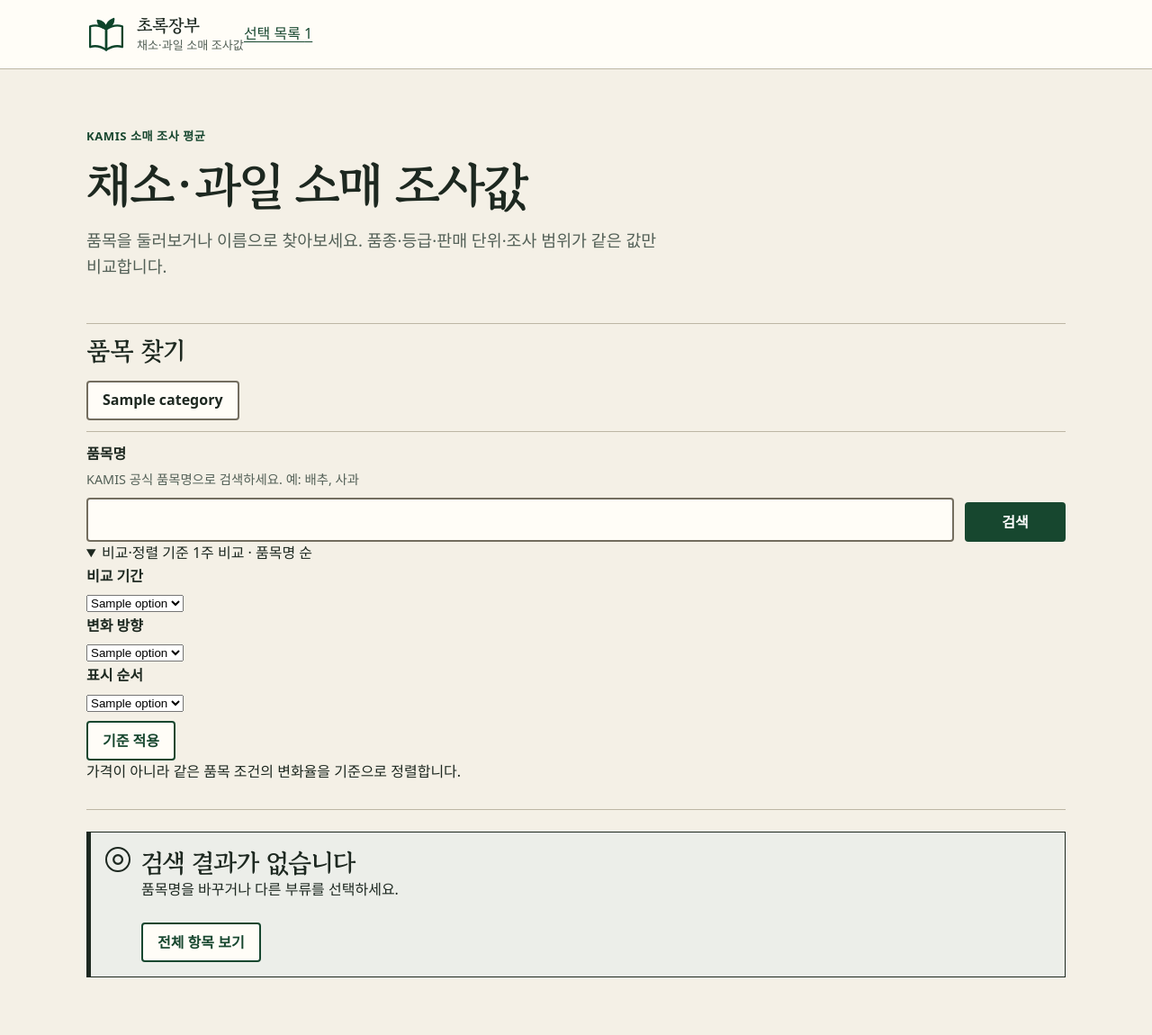
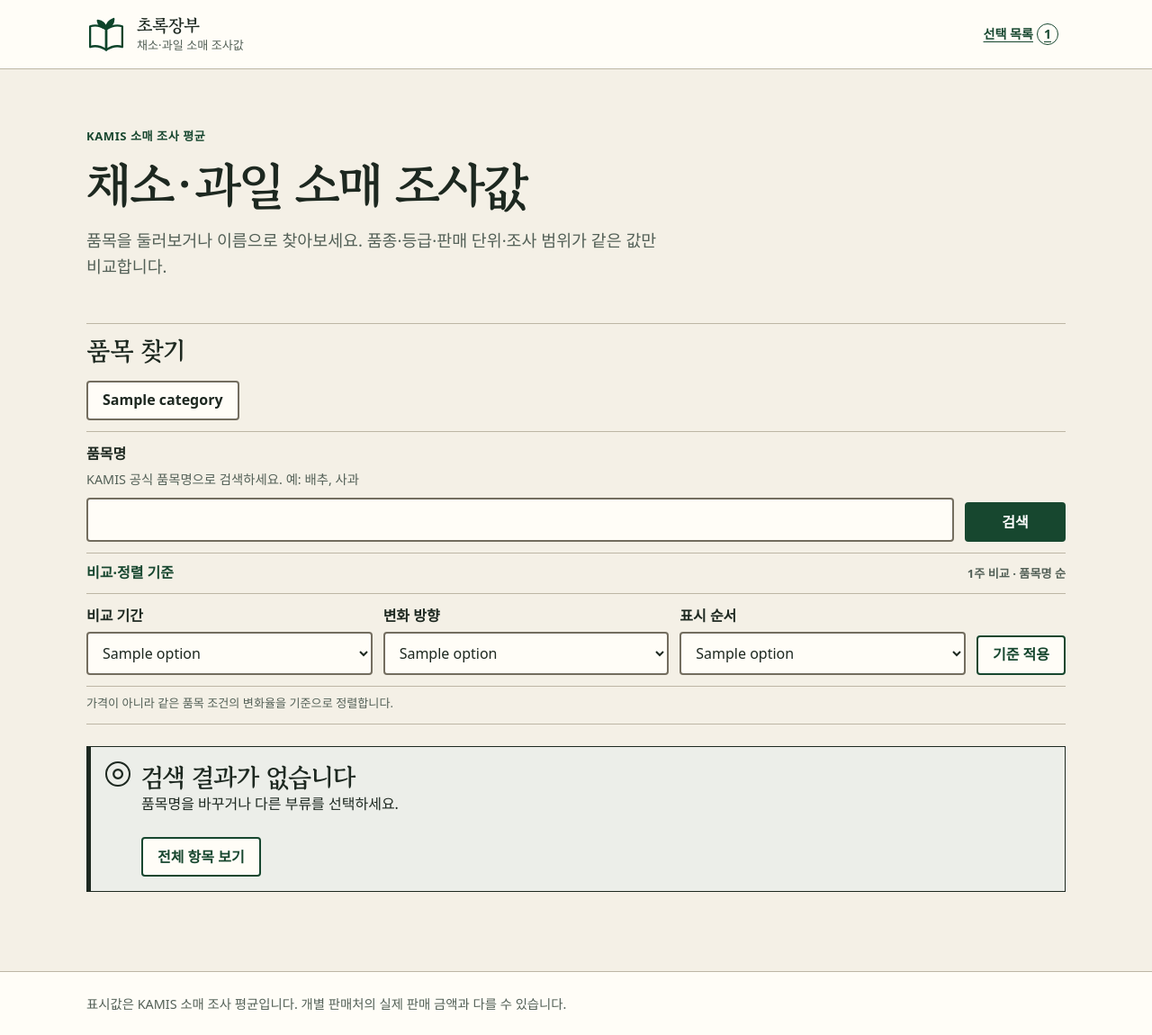
Before and after one commit to seungwoo7050/audience-foundry-grocery-seasonality, a Django app: template grocery/templates/grocery/catalog.html in a window 1280 px wide, after a click that opens the changed part. Shown: the top 1150 px of the page at 90% size. Run offline with Django 5.2, Linux system fonts and the light colour scheme; the template is opened without the code that fills it: most values are stand-ins (such as "Sample title", 1, 10 or a date in 2020).

Commit message:
style(frontend): extend the ledger interaction system
Style the shared utility navigation, native catalog disclosure, safe select controls, series tabs, actions, and pagination across the existing 40rem and 64rem breakpoints. The additions reuse the paper, ink, field-green, rule, focus, reduced-motion, and forced-color system without gradients or decorative cards.

Verification: 27 focused template, contrast, and static-delivery tests passed before decomposition; git diff --check passed.

Size exception: the 205-line change is one responsive component layer in the single public stylesheet; splitting it across commits would leave the preceding semantic markup temporarily unstyled and make breakpoint review less coherent.

Rollback: revert this commit to restore the previous visual system while leaving semantic controls usable with browser defaults.

```diff
--- a/grocery/static/grocery/app.css
+++ b/grocery/static/grocery/app.css
@@ -204,6 +204,11 @@
   align-items: center;
 }
 
+.site-header__inner {
+  justify-content: space-between;
+  gap: var(--space-3);
+}
+
 .brand {
   display: inline-flex;
   min-width: 0;
@@ -235,6 +240,32 @@
 .brand__description {
   color: var(--color-muted);
   font-size: 0.82rem;
+}
+
+.site-actions {
+  flex: 0 0 auto;
+}
+
+.site-actions a {
+  display: inline-flex;
+  min-width: 2.75rem;
+  min-height: 2.75rem;
+  align-items: center;
+  gap: var(--space-1);
+  padding-inline: var(--space-2);
+  color: var(--color-brand-strong);
+  font-size: 0.88rem;
+  font-weight: 800;
+}
+
+.site-actions span {
+  display: inline-grid;
+  min-width: 1.5rem;
+  min-height: 1.5rem;
+  place-items: center;
+  border: 1px solid var(--color-brand-strong);
+  border-radius: 50%;
+  line-height: 1;
 }
 
 .site-footer {
@@ -304,7 +335,8 @@
   font-size: 0.9rem;
 }
 
-input[type="search"] {
+input[type="search"],
+select {
   width: 100%;
   min-width: 0;
   min-height: 2.75rem;
@@ -314,6 +346,10 @@
   background: var(--color-surface);
   color: var(--color-text);
   font: inherit;
+}
+
+select {
+  padding-right: var(--space-8);
 }
 
 input[aria-invalid="true"] {
@@ -403,6 +439,52 @@
   margin-bottom: var(--space-3);
   padding-bottom: var(--space-3);
   border-bottom: 1px solid var(--color-border);
+}
+
+.catalog-options {
+  margin-top: var(--space-3);
+  border-top: 1px solid var(--color-border);
+}
+
+.catalog-options summary {
+  display: flex;
+  min-height: 2.75rem;
+  align-items: center;
+  justify-content: space-between;
+  gap: var(--space-3);
+  padding-block: var(--space-2);
+  color: var(--color-brand-strong);
+  cursor: pointer;
+  font-weight: 800;
+}
+
+.catalog-options summary::marker {
+  color: var(--color-brand-strong);
+}
+
+.catalog-options__current {
+  color: var(--color-muted);
+  font-size: 0.82rem;
+  font-weight: 650;
+  text-align: right;
+}
+
+.filter-form {
+  display: grid;
+  min-width: 0;
+  gap: var(--space-3);
+  padding-block: var(--space-3);
+  border-block: 1px solid var(--color-border);
+}
+
+.filter-form .button--secondary {
+  margin-top: 0;
+}
+
+.catalog-options__note {
+  margin: var(--space-2) 0 0;
+  color: var(--color-muted);
+  font-size: 0.82rem;
 }
 
 .segment-list,
@@ -1015,6 +1198,11 @@
 
   .publication-summary {
     gap: var(--space-6);
+  }
+
+  .filter-form {
+    grid-template-columns: repeat(3, minmax(0, 1fr)) auto;
+    align-items: end;
   }
 
   .ledger-entry {
```
Also changed, not shown: other parts of grocery/static/grocery/app.css (+113 -3 lines).
